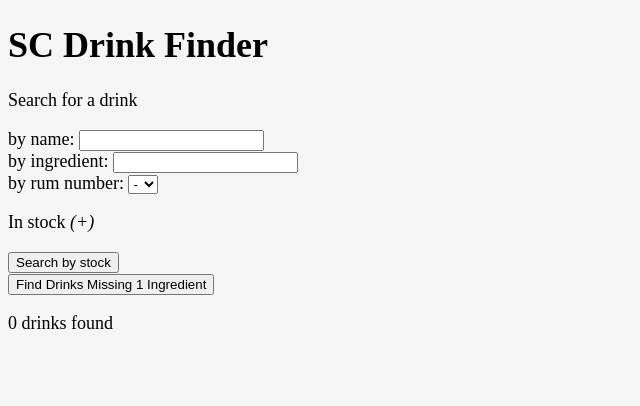
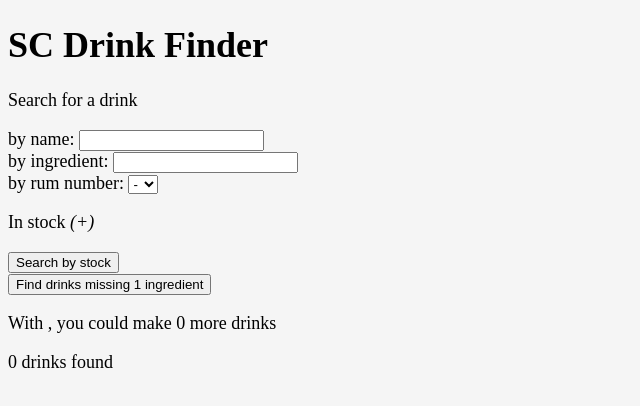
Before and after one commit to twilliams15/sc_drink_finder, a React (Create React App) app: page / in a window 1280 px wide. Shown: the top 406 px of the page, without its empty margins (0-640 px from the left). Built offline with nearby package versions, Linux system fonts and the light colour scheme; a web font is replaced by a local one.

Commit message:
add next purchase functionality

```diff
--- a/src/App.js
+++ b/src/App.js
@@ -1,11 +1,16 @@
 import React from 'react'
 import './styles.css'
 import allDrinks from './data/all_drinks'
-import {findDrinksByIngredient, findDrinksByName, findDrinksMissingOneIngredient} from './support/helpers'
+import {
+  findDrinksByIngredient,
+  findDrinksByName,
+  countDrinksMissingIngredient,
+  findDrinksMissingOneIngredient,
+  mostCommonMissingIngredient,
+} from './support/helpers'
 import {SearchForm} from './modules/SearchForm'
 import {InStock} from './modules/InStock'
 import {DrinkList} from './modules/DrinkList'
-import {Drink} from './modules/Drink'
 
 export default function App() {
   const [currentDrinks, setCurrentDrinks] = React.useState(null)
@@ -33,8 +38,7 @@ export default function App() {
     setCurrentDrinks(result)
   }
 
-  function handleOneIngredientSubmit(e) {
-    e.preventDefault()
+  function handleOneIngredientSubmit() {
     setCurrentDrinks(findDrinksMissingOneIngredient(inStock))
   }
 
@@ -52,7 +56,9 @@ export default function App() {
         onStockSubmit={handleStockSubmit}
         inStock={inStock}
       />
-      <button onClick={handleOneIngredientSubmit}>Find Drinks Missing 1 Ingredient</button>
+      <button onClick={handleOneIngredientSubmit}>Find drinks missing 1 ingredient</button>
+      <br/>
+      <p>With {mostCommonMissingIngredient(inStock)}, you could make {countDrinksMissingIngredient(mostCommonMissingIngredient(inStock), inStock)} more drinks</p>
       <DrinkList drinks={currentDrinks} inStock={inStock}/>
       <footer/>
     </div>
--- a/src/modules/Drink.js
+++ b/src/modules/Drink.js
@@ -1,7 +1,6 @@
 import React from 'react'
 
 export function Drink({drink, inStock}) {
-  console.log(inStock)
   return (
     <div className="drink">
       <h2>
--- a/src/support/helpers.js
+++ b/src/support/helpers.js
@@ -21,6 +21,17 @@ export function getMissingIngredients(drink, inStock) {
 }
 
 export function findDrinksMissingOneIngredient(inStock) {
-  console.log(allDrinks.filter((d) => getMissingIngredients(d, inStock).length === 1))
   return allDrinks.filter((d) => getMissingIngredients(d, inStock).length === 1)
 }
+
+export function mostCommonMissingIngredient(inStock) {
+  return findDrinksMissingOneIngredient(inStock)
+    .map(d => getMissingIngredients(d, inStock))
+    .flat()
+    .reduce((a, b, i, arr) =>
+      (arr.filter(v => v === a).length >= arr.filter(v => v === b).length ? a : b), '')
+}
+
+export function countDrinksMissingIngredient(ingredient, inStock) {
+  return findDrinksMissingOneIngredient(inStock).filter(d=> drinkHasIngredient(d, ingredient)).length
+}
```
